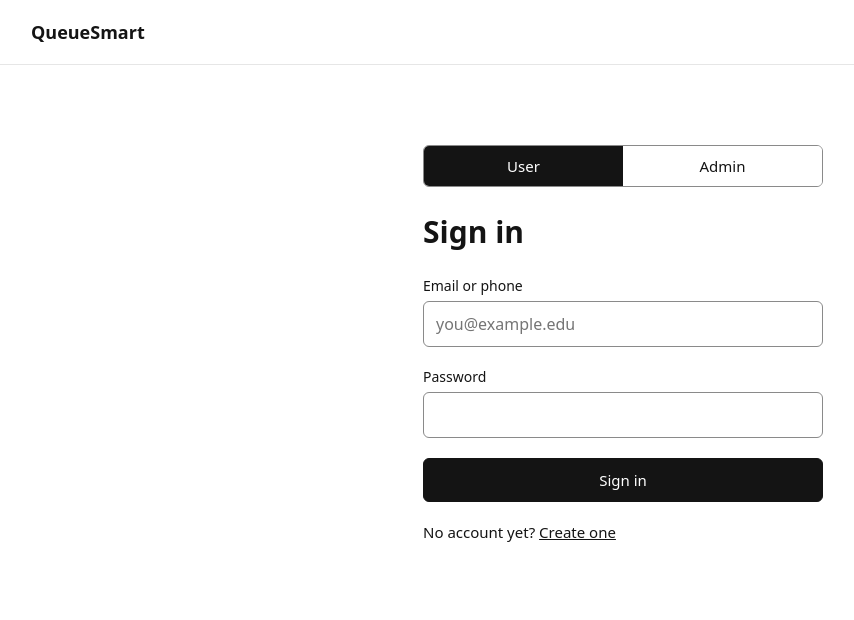
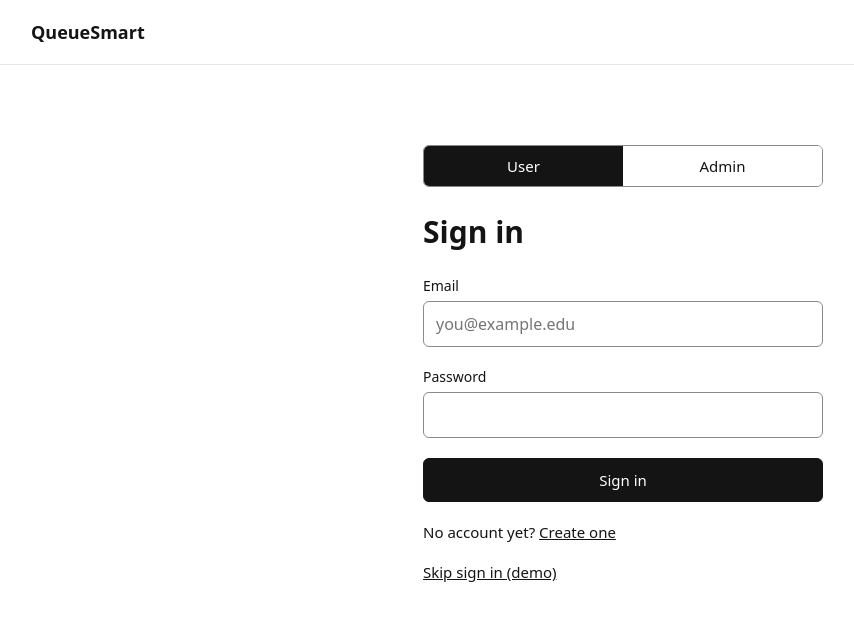
Before and after one commit to AgahDUZENLI/queuesmart, a React (Vite) app in the folder frontend/: page / in a window 1280 px wide. Shown: the top 620 px of the page, without its empty margins (17-871 px from the left). Built offline with nearby package versions, Linux system fonts and the light colour scheme.

Commit message:
feat(auth): add form validation and demo sign in shortcuts
- Validate required fields, email format and password length
- Show error messages under each field
- Add Skip sign in (demo) links for user and admin
- Add placeholder user dashboard page

```diff
--- a/frontend/src/App.jsx
+++ b/frontend/src/App.jsx
@@ -4,11 +4,13 @@ import CreateAccount from './pages/auth/CreateAccount'
 import AdminSignIn from './pages/auth/AdminSignIn'
 import AdminCreateAccount from './pages/auth/AdminCreateAccount'
 import AdminWorkspace from './pages/admin/AdminWorkspace'
+import UserDashboard from './pages/user/UserDashboard'
 
 function App() {
   const [page, setPage] = useState('sign-in')
 
   if (page === 'create-account') return <CreateAccount goTo={setPage} />
+  if (page === 'user-dashboard') return <UserDashboard goTo={setPage} />
   if (page === 'admin-sign-in') return <AdminSignIn goTo={setPage} />
   if (page === 'admin-create-account') return <AdminCreateAccount goTo={setPage} />
   if (page.startsWith('admin-')) return <AdminWorkspace goTo={setPage} initialPage={page.slice(6)} />
--- a/frontend/src/index.css
+++ b/frontend/src/index.css
@@ -4,6 +4,7 @@
   --gray: #5e5e5e;
   --border: #8a8a8a;
   --line: #e6e6e6;
+  --red: #b42318;
 }
 
 /* ===== Page ===== */
@@ -139,6 +140,15 @@ form {
   color: var(--gray);
 }
 
+.field input.invalid {
+  border-color: var(--red);
+}
+
+.error {
+  font-size: 13px;
+  color: var(--red);
+}
+
 /* ===== Checkbox ===== */
 .checkbox {
   display: flex;
--- a/frontend/src/pages/auth/AdminCreateAccount.jsx
+++ b/frontend/src/pages/auth/AdminCreateAccount.jsx
@@ -2,6 +2,7 @@ import { useState } from 'react'
 import AuthLayout from '../../components/AuthLayout'
 import TextInput from '../../components/TextInput'
 import Button from '../../components/Button'
+import { checkEmail, checkName, checkPassword, hasErrors } from '../../utils/validation'
 
 function AdminCreateAccount({ goTo }) {
   const [firstName, setFirstName] = useState('')
@@ -9,18 +10,29 @@ function AdminCreateAccount({ goTo }) {
   const [placeName, setPlaceName] = useState('')
   const [email, setEmail] = useState('')
   const [password, setPassword] = useState('')
+  const [errors, setErrors] = useState({})
 
   function handleSubmit(event) {
     event.preventDefault()
-    console.log('Create admin account', { firstName, lastName, placeName, email })
+    const newErrors = {
+      firstName: checkName(firstName, 'First name'),
+      lastName: checkName(lastName, 'Last name'),
+      placeName: checkName(placeName, 'Place name'),
+      email: checkEmail(email),
+      password: checkPassword(password),
+    }
+    setErrors(newErrors)
+    if (hasErrors(newErrors)) return
+
+    goTo('admin-overview')
   }
 
   return (
     <AuthLayout title="Create an admin account" role="Admin" onRoleChange={() => goTo('create-account')}>
-      <form onSubmit={handleSubmit}>
+      <form onSubmit={handleSubmit} noValidate>
         <div className="two-columns">
-          <TextInput id="first-name" label="First name" value={firstName} onChange={setFirstName} />
-          <TextInput id="last-name" label="Last name" value={lastName} onChange={setLastName} />
+          <TextInput id="first-name" label="First name" value={firstName} onChange={setFirstName} required maxLength={50} error={errors.firstName} />
+          <TextInput id="last-name" label="Last name" value={lastName} onChange={setLastName} required maxLength={50} error={errors.lastName} />
         </div>
         <TextInput
           id="place-name"
@@ -29,6 +41,9 @@ function AdminCreateAccount({ goTo }) {
           onChange={setPlaceName}
           placeholder="Student Services Center"
           hint="The office, clinic or help desk people will line up for."
+          required
+          maxLength={50}
+          error={errors.placeName}
         />
         <TextInput
           id="email"
@@ -37,6 +52,8 @@ function AdminCreateAccount({ goTo }) {
           value={email}
           onChange={setEmail}
           placeholder="you@yourplace.com"
+          required
+          error={errors.email}
         />
         <TextInput
           id="password"
@@ -45,6 +62,9 @@ function AdminCreateAccount({ goTo }) {
           value={password}
           onChange={setPassword}
           hint="At least 8 characters."
+          required
+          maxLength={64}
+          error={errors.password}
         />
         <Button type="submit">Create admin account</Button>
         <p>
--- a/frontend/src/pages/auth/AdminSignIn.jsx
+++ b/frontend/src/pages/auth/AdminSignIn.jsx
@@ -2,19 +2,28 @@ import { useState } from 'react'
 import AuthLayout from '../../components/AuthLayout'
 import TextInput from '../../components/TextInput'
 import Button from '../../components/Button'
+import { checkEmail, checkRequired, hasErrors } from '../../utils/validation'
 
 function AdminSignIn({ goTo }) {
   const [email, setEmail] = useState('')
   const [password, setPassword] = useState('')
+  const [errors, setErrors] = useState({})
 
   function handleSubmit(event) {
     event.preventDefault()
+    const newErrors = {
+      email: checkEmail(email),
+      password: checkRequired(password, 'Password'),
+    }
+    setErrors(newErrors)
+    if (hasErrors(newErrors)) return
+
     goTo('admin-overview')
   }
 
   return (
     <AuthLayout title="Admin sign in" role="Admin" onRoleChange={() => goTo('sign-in')}>
-      <form onSubmit={handleSubmit}>
+      <form onSubmit={handleSubmit} noValidate>
         <TextInput
           id="email"
           label="Work email"
@@ -22,6 +31,8 @@ function AdminSignIn({ goTo }) {
           value={email}
           onChange={setEmail}
           placeholder="you@yourplace.com"
+          required
+          error={errors.email}
         />
         <TextInput
           id="password"
@@ -29,6 +40,8 @@ function AdminSignIn({ goTo }) {
           type="password"
           value={password}
           onChange={setPassword}
+          required
+          error={errors.password}
         />
         <Button type="submit">Sign in</Button>
         <p>
@@ -37,6 +50,12 @@ function AdminSignIn({ goTo }) {
             Create an admin account
           </button>
         </p>
+        {/* Demo shortcut: skips the form until the backend exists (A3) */}
+        <p>
+          <button type="button" className="link-button" onClick={() => goTo('admin-overview')}>
+            Skip sign in (demo)
+          </button>
+        </p>
       </form>
     </AuthLayout>
   )
--- a/frontend/src/pages/auth/CreateAccount.jsx
+++ b/frontend/src/pages/auth/CreateAccount.jsx
@@ -3,33 +3,47 @@ import AuthLayout from '../../components/AuthLayout'
 import TextInput from '../../components/TextInput'
 import Checkbox from '../../components/Checkbox'
 import Button from '../../components/Button'
+import { checkEmail, checkName, checkPassword, hasErrors } from '../../utils/validation'
 
 function CreateAccount({ goTo }) {
   const [firstName, setFirstName] = useState('')
   const [lastName, setLastName] = useState('')
-  const [emailOrPhone, setEmailOrPhone] = useState('')
+  const [email, setEmail] = useState('')
   const [password, setPassword] = useState('')
-  const [textMe, setTextMe] = useState(true)
+  const [emailMe, setEmailMe] = useState(true)
+  const [errors, setErrors] = useState({})
 
   function handleSubmit(event) {
     event.preventDefault()
-    console.log('Create account', { firstName, lastName, emailOrPhone, textMe })
+    const newErrors = {
+      firstName: checkName(firstName, 'First name'),
+      lastName: checkName(lastName, 'Last name'),
+      email: checkEmail(email),
+      password: checkPassword(password),
+    }
+    setErrors(newErrors)
+    if (hasErrors(newErrors)) return
+
+    goTo('user-dashboard')
   }
 
   return (
     <AuthLayout title="Create an account" role="User" onRoleChange={() => goTo('admin-create-account')}>
-      <form onSubmit={handleSubmit}>
+      <form onSubmit={handleSubmit} noValidate>
         <div className="two-columns">
-          <TextInput id="first-name" label="First name" value={firstName} onChange={setFirstName} />
-          <TextInput id="last-name" label="Last name" value={lastName} onChange={setLastName} />
+          <TextInput id="first-name" label="First name" value={firstName} onChange={setFirstName} required maxLength={50} error={errors.firstName} />
+          <TextInput id="last-name" label="Last name" value={lastName} onChange={setLastName} required maxLength={50} error={errors.lastName} />
         </div>
         <TextInput
-          id="email-or-phone"
-          label="Email or phone"
-          value={emailOrPhone}
-          onChange={setEmailOrPhone}
+          id="email"
+          label="Email"
+          type="email"
+          value={email}
+          onChange={setEmail}
           placeholder="you@example.edu"
-          hint="We send your queue updates here."
+          hint="You’ll use this to sign in."
+          required
+          error={errors.email}
         />
         <TextInput
           id="password"
@@ -38,12 +52,15 @@ function CreateAccount({ goTo }) {
           value={password}
           onChange={setPassword}
           hint="At least 8 characters."
+          required
+          maxLength={64}
+          error={errors.password}
         />
         <Checkbox
-          id="text-me"
-          label="Text me when it’s my turn"
-          checked={textMe}
-          onChange={setTextMe}
+          id="email-me"
+          label="Email me when it’s almost my turn"
+          checked={emailMe}
+          onChange={setEmailMe}
         />
         <Button type="submit">Create account</Button>
         <p>
--- a/frontend/src/pages/auth/SignIn.jsx
+++ b/frontend/src/pages/auth/SignIn.jsx
@@ -2,25 +2,37 @@ import { useState } from 'react'
 import AuthLayout from '../../components/AuthLayout'
 import TextInput from '../../components/TextInput'
 import Button from '../../components/Button'
+import { checkEmail, checkRequired, hasErrors } from '../../utils/validation'
 
 function SignIn({ goTo }) {
-  const [emailOrPhone, setEmailOrPhone] = useState('')
+  const [email, setEmail] = useState('')
   const [password, setPassword] = useState('')
+  const [errors, setErrors] = useState({})
 
   function handleSubmit(event) {
     event.preventDefault()
-    console.log('Sign in', { emailOrPhone })
+    const newErrors = {
+      email: checkEmail(email),
+      password: checkRequired(password, 'Password'),
+    }
+    setErrors(newErrors)
+    if (hasErrors(newErrors)) return
+
+    goTo('user-dashboard')
   }
 
   return (
     <AuthLayout title="Sign in" role="User" onRoleChange={() => goTo('admin-sign-in')}>
-      <form onSubmit={handleSubmit}>
+      <form onSubmit={handleSubmit} noValidate>
         <TextInput
-          id="email-or-phone"
-          label="Email or phone"
-          value={emailOrPhone}
-          onChange={setEmailOrPhone}
+          id="email"
+          label="Email"
+          type="email"
+          value={email}
+          onChange={setEmail}
           placeholder="you@example.edu"
+          required
+          error={errors.email}
         />
         <TextInput
           id="password"
@@ -28,6 +40,8 @@ function SignIn({ goTo }) {
           type="password"
           value={password}
           onChange={setPassword}
+          required
+          error={errors.password}
         />
         <Button type="submit">Sign in</Button>
         <p>
@@ -36,6 +50,12 @@ function SignIn({ goTo }) {
             Create one
           </button>
         </p>
+        {/* Demo shortcut: skips the form until the backend exists (A3) */}
+        <p>
+          <button type="button" className="link-button" onClick={() => goTo('user-dashboard')}>
+            Skip sign in (demo)
+          </button>
+        </p>
       </form>
     </AuthLayout>
   )
--- /dev/null
+++ b/frontend/src/pages/user/UserDashboard.jsx
@@ -0,0 +1,22 @@
+// PLACEHOLDER: replace this page with the real user dashboard
+// (current queue status, available services, notifications summary).
+function UserDashboard({ goTo }) {
+  return (
+    <div>
+      <header className="header">
+        <a href="/" className="logo">QueueSmart</a>
+      </header>
+      <main className="container">
+        <h1>User dashboard</h1>
+        <p>This page is coming soon.</p>
+        <p>
+          <button type="button" className="link-button" onClick={() => goTo('sign-in')}>
+            Sign out
+          </button>
+        </p>
+      </main>
+    </div>
+  )
+}
+
+export default UserDashboard
--- /dev/null
+++ b/frontend/src/utils/validation.js
@@ -0,0 +1,30 @@
+// Each check returns an error message, or '' when the value is fine.
+
+export function checkRequired(value, label) {
+  if (value.trim() === '') return `${label} is required.`
+  return ''
+}
+
+export function checkName(value, label) {
+  if (value.trim() === '') return `${label} is required.`
+  if (value.length > 50) return `${label} must be 50 characters or less.`
+  return ''
+}
+
+export function checkEmail(value) {
+  if (value.trim() === '') return 'Email is required.'
+  if (!/^[^\s@]+@[^\s@]+\.[^\s@]+$/.test(value)) return 'Enter a valid email, like you@example.edu.'
+  return ''
+}
+
+export function checkPassword(value) {
+  if (value === '') return 'Password is required.'
+  if (value.length < 8) return 'Password must be at least 8 characters.'
+  if (value.length > 64) return 'Password must be 64 characters or less.'
+  return ''
+}
+
+// True when at least one field has an error message
+export function hasErrors(errors) {
+  return Object.values(errors).some((message) => message !== '')
+}
```
Also changed, not shown: frontend/src/components/TextInput.jsx (+11 -2 lines), 1 other file (tests, documents, lock files or other folders).
